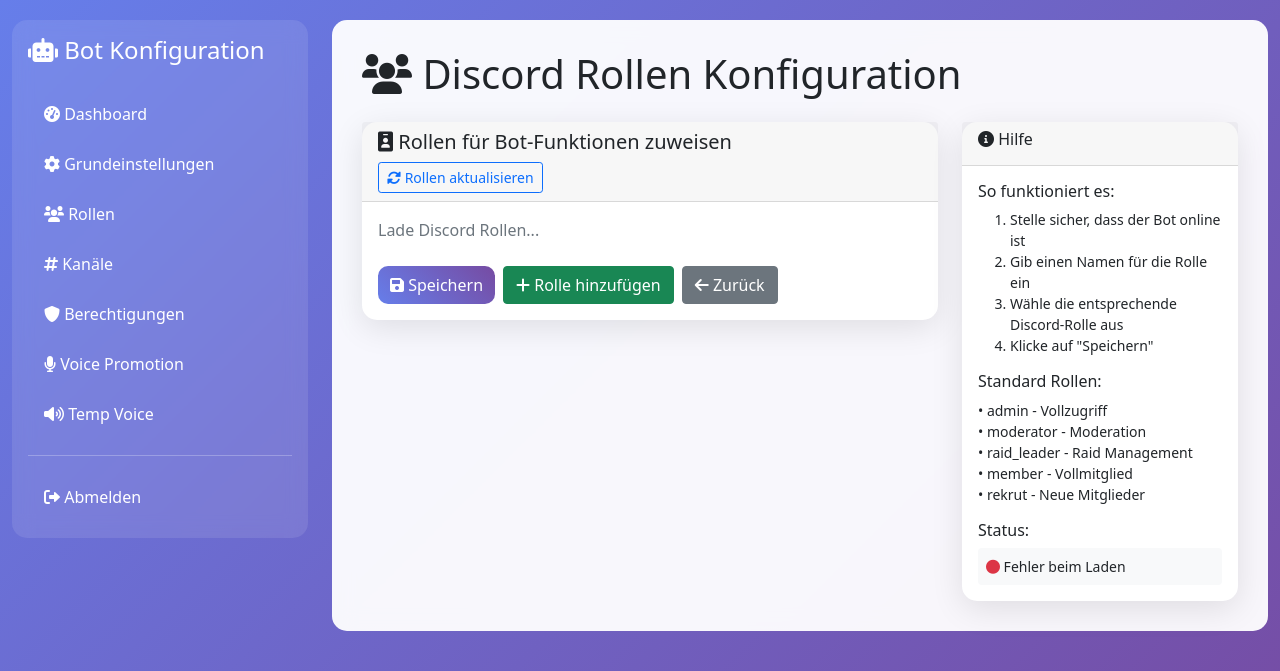
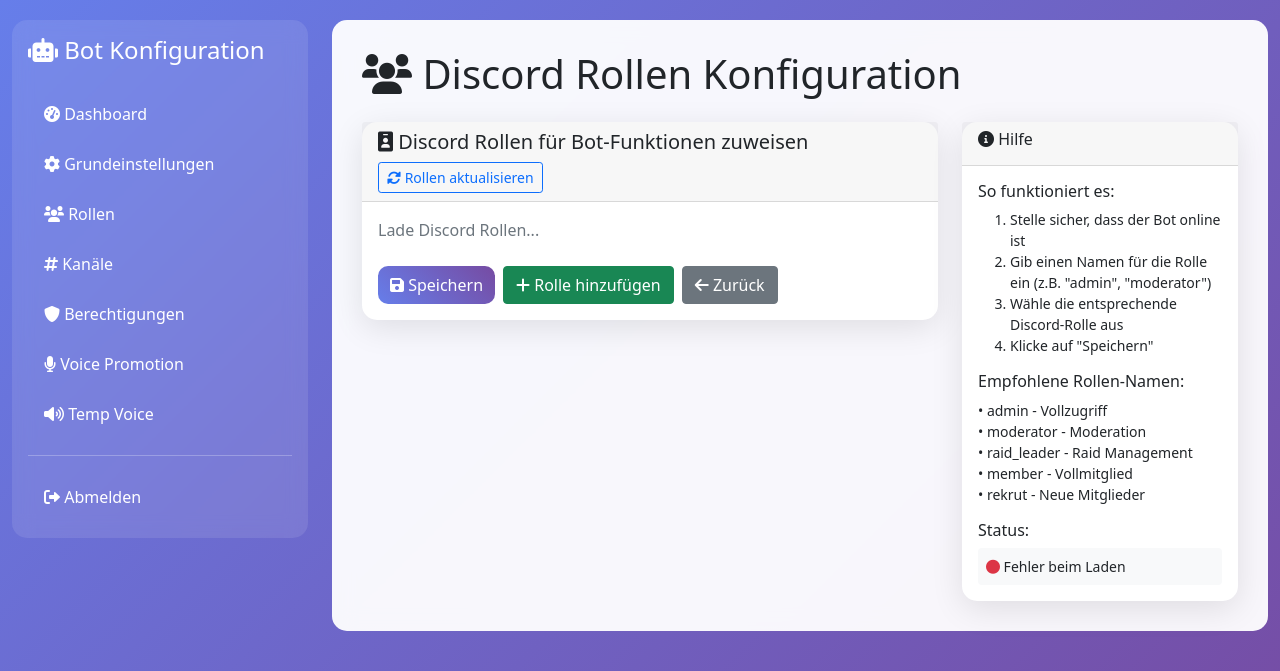
Before and after one commit to Mianthlatil/DiscordBot, a Flask app: template templates/roles.html in a window 1280 px wide. Shown: the top 671 px of the page. Run offline with Flask 3, Linux system fonts and the light colour scheme; the template is opened without the code that fills it, so the values that code supplies are empty.

Commit message:
Assistant checkpoint: Port auf 8080 ändern und Discord-Rollen verwenden
Assistant generated file changes:
- run_web.py: Port auf 8080 ändern, Port beim App-Start auf 8080 ändern
- web_config.py: Port auch in web_config.py auf 8080 ändern, Rollen-Konfiguration für Discord-Rollen anpassen, Berechtigungen für Discord-Rollen anpassen
- templates/roles.html: Rollen-Template für Discord-Rollen vereinfachen
- templates/permissions.html: Berechtigungen-Template für Discord-Rollen anpassen

---

User prompt:

Kannst du die website auf den alten port ändern
Und ich möchte nicht mehr die rekrut member Moderator admin und raidleader rollen verwenden sondern die auf meinem discord server

Replit-Commit-Author: Assistant
Replit-Commit-Session-Id: 9115f6bc-10f0-4f1e-8481-079f6ab377cf

```diff
--- a/run_web.py
+++ b/run_web.py
@@ -10,7 +10,7 @@ from web_config import app
 
 if __name__ == '__main__':
     print("🌐 Starte Web-Interface für Bot-Konfiguration...")
-    print("📍 URL: http://0.0.0.0:3000")
+    print("📍 URL: http://0.0.0.0:8080")
     print("🔑 Standard-Passwort: admin (kann über ADMIN_PASSWORD Umgebungsvariable geändert werden)")
     print("🔐 Flask Secret Key kann über FLASK_SECRET_KEY Umgebungsvariable gesetzt werden")
     print("\n" + "="*50)
@@ -24,4 +24,4 @@ if __name__ == '__main__':
         os.environ['FLASK_SECRET_KEY'] = 'your-secret-key-change-this-in-production'
         print("⚠️  Verwende Standard Secret Key. Setze FLASK_SECRET_KEY für Sicherheit!")
 
-    app.run(host='0.0.0.0', port=3000, debug=True)
+    app.run(host='0.0.0.0', port=8080, debug=True)
--- a/templates/permissions.html
+++ b/templates/permissions.html
@@ -37,7 +37,7 @@
                                     </div>
                                     {% set current_roles = command_permissions.get(command, []) %}
                                     {% if custom_roles %}
-                                        {% for role_name, role_id in custom_roles.items() %}
+                                        {% for role_name, role_id in configured_roles.items() %}
                                         <div class="form-check form-check-inline">
                                             <input class="form-check-input" type="checkbox" name="roles" value="{{ role_name }}"
                                                    id="{{ command }}_{{ role_name }}"
--- a/templates/roles.html
+++ b/templates/roles.html
@@ -14,7 +14,7 @@
     <div class="col-md-8">
         <div class="card">
             <div class="card-header">
-                <h5><i class="fas fa-id-badge"></i> Rollen für Bot-Funktionen zuweisen</h5>
+                <h5><i class="fas fa-id-badge"></i> Discord Rollen für Bot-Funktionen zuweisen</h5>
                 <button id="refreshRoles" class="btn btn-sm btn-outline-primary">
                     <i class="fas fa-sync-alt"></i> Rollen aktualisieren
                 </button>
@@ -57,12 +57,12 @@
                 <h6>So funktioniert es:</h6>
                 <ol class="small">
                     <li>Stelle sicher, dass der Bot online ist</li>
-                    <li>Gib einen Namen für die Rolle ein</li>
+                    <li>Gib einen Namen für die Rolle ein (z.B. "admin", "moderator")</li>
                     <li>Wähle die entsprechende Discord-Rolle aus</li>
                     <li>Klicke auf "Speichern"</li>
                 </ol>
 
-                <h6 class="mt-3">Standard Rollen:</h6>
+                <h6 class="mt-3">Empfohlene Rollen-Namen:</h6>
                 <p class="small">
                     • admin - Vollzugriff<br>
                     • moderator - Moderation<br>
@@ -139,25 +139,13 @@ function loadExistingRoles() {
         .then(config => {
             const existingRoles = config.roles || {};
 
-            // Add standard roles if they exist
-            const standardRoles = ['admin', 'moderator', 'raid_leader', 'member', 'rekrut'];
-            standardRoles.forEach(role => {
-                const roleId = existingRoles[role] || '';
-                addRoleRow(role, roleId, true);
-            });
-
-            // Add custom roles
-            const customRoles = config.custom_roles || {};
-            Object.entries(customRoles).forEach(([name, roleId]) => {
-                if (!standardRoles.includes(name)) {
-                    addRoleRow(name, roleId, false);
-                }
+            // Add existing configured roles
+            Object.entries(existingRoles).forEach(([name, roleId]) => {
+                addRoleRow(name, roleId);
             });
 
             // Add one empty row for new roles
-            if (Object.keys(customRoles).length === 0) {
-                addRoleRow();
-            }
+            addRoleRow();
         })
         .catch(error => {
             console.error('Error loading config:', error);
@@ -165,7 +153,7 @@ function loadExistingRoles() {
         });
 }
 
-function addRoleRow(name = '', roleId = '', isStandard = false) {
+function addRoleRow(name = '', roleId = '') {
     const container = document.getElementById('roleContainer');
     const rowId = `role_${roleCounter++}`;
 
@@ -173,19 +161,15 @@ function addRoleRow(name = '', roleId = '', isStandard = false) {
     roleRow.className = 'row mb-3 role-row';
     roleRow.id = rowId;
 
-    const inputName = isStandard ? 'role_ids[]' : 'custom_role_ids[]';
-    const hiddenInput = isStandard ? `<input type="hidden" name="role_names[]" value="${name}">` : '';
-
     roleRow.innerHTML = `
         <div class="col-md-5">
-            <label class="form-label">Rollen-Name ${isStandard ? '<span class="badge bg-primary">Standard</span>' : ''}</label>
-            <input type="text" class="form-control role-name" ${isStandard ? 'readonly' : 'name="custom_role_names[]"'}
-                   value="${name}" placeholder="z.B. Administrator">
-            ${hiddenInput}
+            <label class="form-label">Rollen-Name</label>
+            <input type="text" class="form-control role-name" name="role_names[]"
+                   value="${name}" placeholder="z.B. admin, moderator, member">
         </div>
         <div class="col-md-6">
             <label class="form-label">Discord Rolle</label>
-            <select class="form-select discord-role-select" name="${inputName}">
+            <select class="form-select discord-role-select" name="role_ids[]">
                 <option value="">Rolle auswählen...</option>
                 ${discordRoles.map(role => `
                     <option value="${role.id}" ${role.id == roleId ? 'selected' : ''}
@@ -197,23 +181,19 @@ function addRoleRow(name = '', roleId = '', isStandard = false) {
         </div>
         <div class="col-md-1">
             <label class="form-label">&nbsp;</label>
-            ${!isStandard ? `<button type="button" class="btn btn-outline-danger btn-sm d-block remove-role">
+            <button type="button" class="btn btn-outline-danger btn-sm d-block remove-role">
                 <i class="fas fa-trash"></i>
-            </button>` : '<div class="btn btn-sm disabled">Standard</div>'}
+            </button>
         </div>
     `;
 
     container.appendChild(roleRow);
 
-    // Add remove functionality for custom roles only
-    if (!isStandard) {
-        const removeBtn = roleRow.querySelector('.remove-role');
-        if (removeBtn) {
-            removeBtn.addEventListener('click', function() {
-                roleRow.remove();
-            });
-        }
-    }
+    // Add remove functionality
+    const removeBtn = roleRow.querySelector('.remove-role');
+    removeBtn.addEventListener('click', function() {
+        roleRow.remove();
+    });
 
     // Add change event to highlight selected roles
     roleRow.querySelector('.discord-role-select').addEventListener('change', function() {
@@ -253,10 +233,5 @@ function addRoleRow(name = '', roleId = '', isStandard = false) {
 .remove-role {
     margin-top: 32px;
 }
-
-.role-row input[readonly] {
-    background-color: #e9ecef;
-    opacity: 1;
-}
 </style>
 {% endblock %}
--- a/web_config.py
+++ b/web_config.py
@@ -150,36 +150,23 @@ def roles():
     config = load_config()
 
     if request.method == 'POST':
-        # Handle standard roles
-        standard_role_names = request.form.getlist('role_names[]')
-        standard_role_ids = request.form.getlist('role_ids[]')
-
-        # Handle custom roles
-        custom_role_names = request.form.getlist('custom_role_names[]')
-        custom_role_ids = request.form.getlist('custom_role_ids[]')
+        # Handle Discord roles directly
+        role_names = request.form.getlist('role_names[]')
+        role_ids = request.form.getlist('role_ids[]')
 
         if 'roles' not in config:
             config['roles'] = {}
-        if 'custom_roles' not in config:
-            config['custom_roles'] = {}
 
-        # Update standard roles
-        for name, role_id in zip(standard_role_names, standard_role_ids):
+        # Clear existing roles
+        config['roles'] = {}
+
+        # Update with selected Discord roles
+        for name, role_id in zip(role_names, role_ids):
             if name.strip() and role_id:
                 try:
                     config['roles'][name.strip()] = int(role_id)
                 except ValueError:
-                    flash(f'Ungültige ID für Standard-Rolle {name}!', 'error')
-                    return render_template('roles.html', config=config)
-
-        # Clear and update custom roles
-        config['custom_roles'] = {}
-        for name, role_id in zip(custom_role_names, custom_role_ids):
-            if name.strip() and role_id:
-                try:
-                    config['custom_roles'][name.strip()] = int(role_id)
-                except ValueError:
-                    flash(f'Ungültige ID für Custom-Rolle {name}!', 'error')
+                    flash(f'Ungültige ID für Rolle {name}!', 'error')
                     return render_template('roles.html', config=config)
 
         save_config(config)
@@ -230,13 +217,13 @@ def permissions():
     ]
 
     command_permissions = config.get('command_permissions', {})
-    custom_roles = config.get('custom_roles', {})
+    configured_roles = config.get('roles', {})
 
     return render_template('permissions.html',
                          config=config,
                          all_commands=all_commands,
                          command_permissions=command_permissions,
-                         custom_roles=custom_roles)
+                         configured_roles=configured_roles)
 
 @app.route('/update_permission', methods=['POST'])
 @require_auth
@@ -337,4 +324,4 @@ def reset_permissions():
     return redirect(url_for('permissions'))
 
 if __name__ == '__main__':
-    app.run(host='0.0.0.0', port=3000, debug=True)
+    app.run(host='0.0.0.0', port=8080, debug=True)
```
